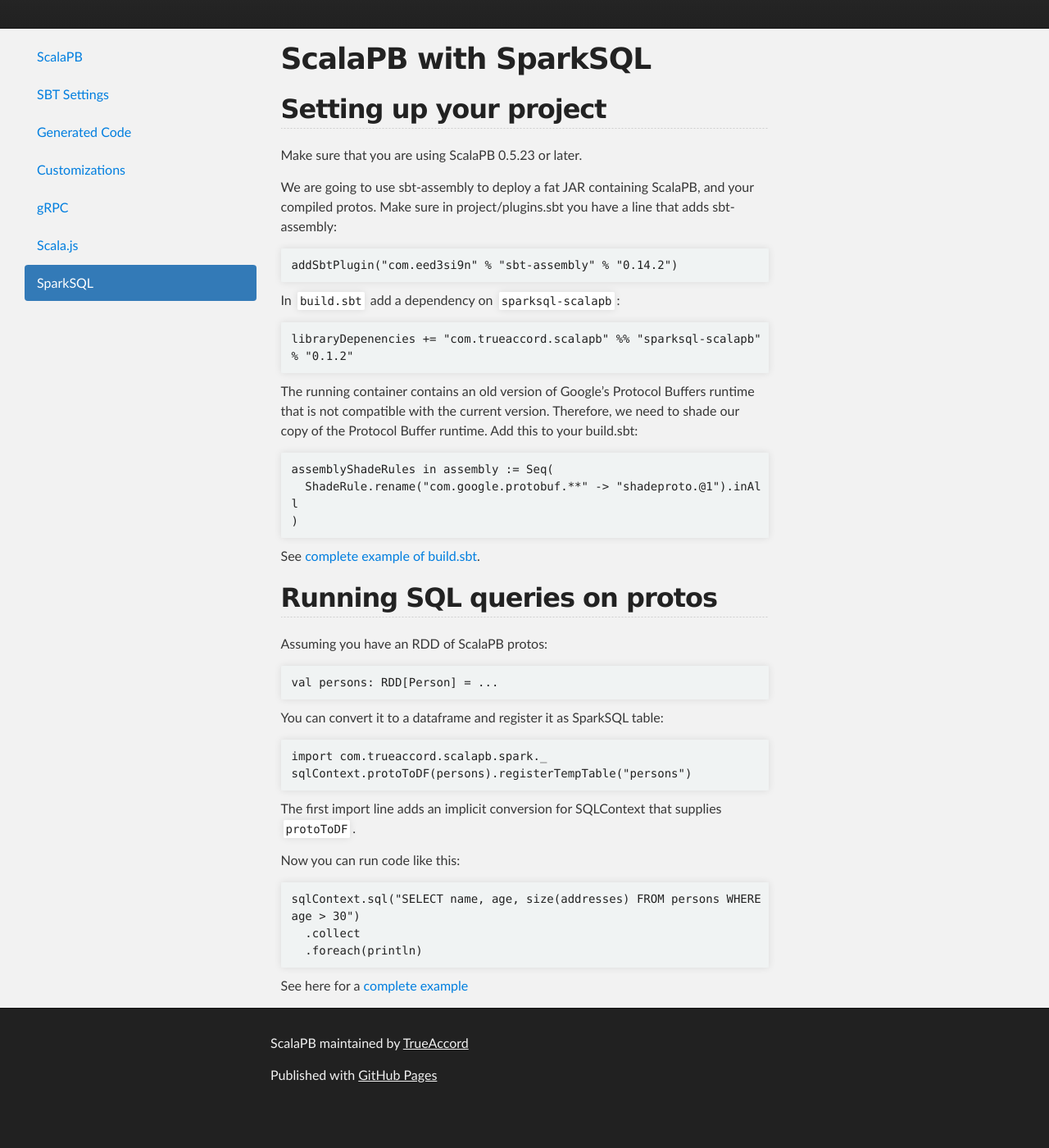
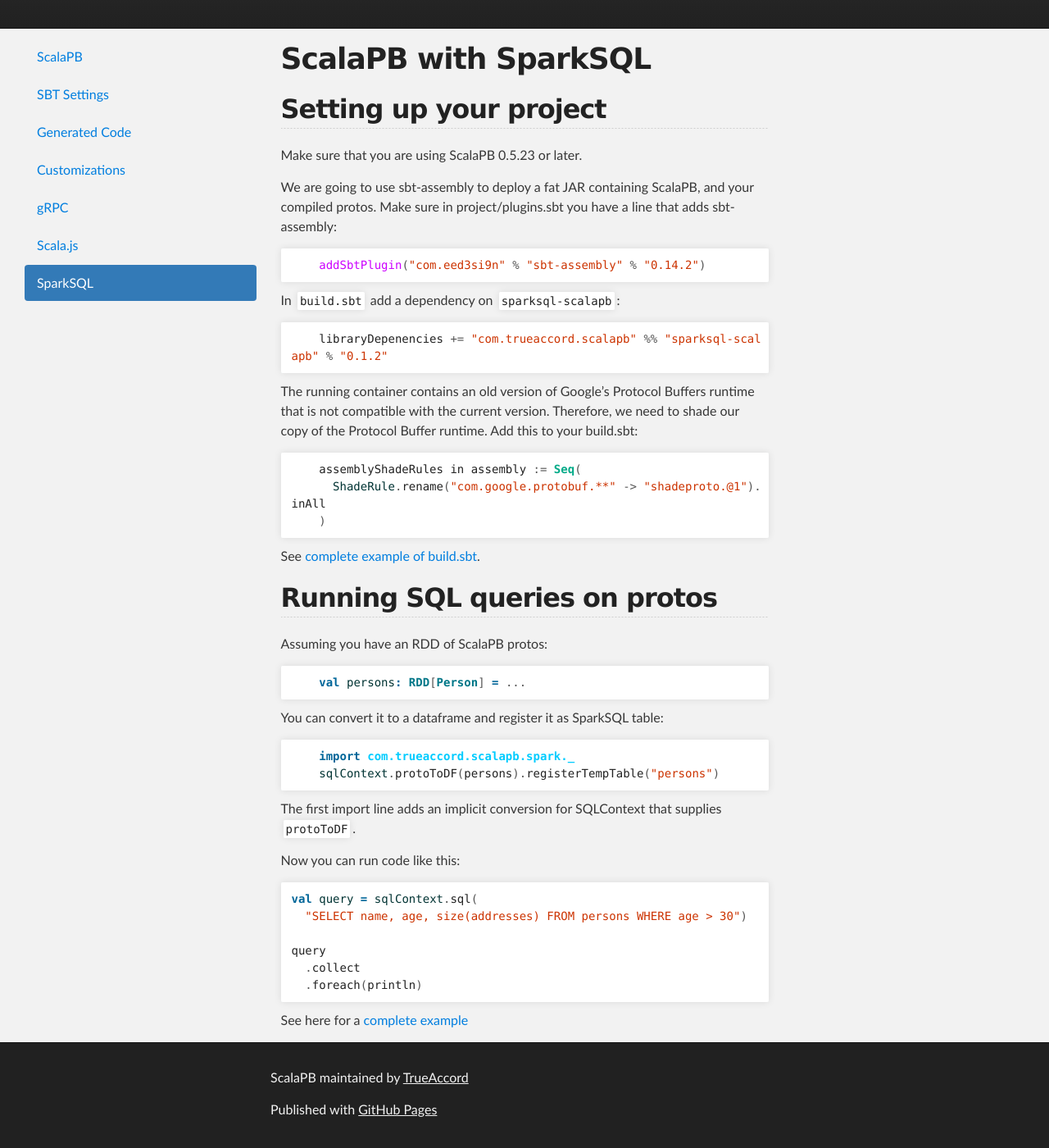
Before and after one commit to scalapb/ScalaPB, a Jekyll site: the page built from sparksql.md, in a window 1280 px wide and 1400 px high, scrolled down 185 px. Shown: the whole window at 82% size. Built offline with Jekyll 4.4.1, drawn with Linux system fonts in a browser that asks for light colours; before the commit the page ends 1543 px from its top, so only the background shows below that.

Commit message:
highlights

```diff
--- a/sparksql.md
+++ b/sparksql.md
@@ -13,19 +13,25 @@
 your compiled protos.  Make sure in project/plugins.sbt you have a line
 that adds sbt-assembly:
 
+{%highlight scala%}
     addSbtPlugin("com.eed3si9n" % "sbt-assembly" % "0.14.2")
+{%endhighlight%}
 
 In `build.sbt` add a dependency on `sparksql-scalapb`:
 
+{%highlight scala%}
     libraryDepenencies += "com.trueaccord.scalapb" %% "sparksql-scalapb" % "0.1.2"
+{%endhighlight%}
 
 The running container contains an old version of Google's Protocol Buffers
 runtime that is not compatible with the current version. Therefore, we need to
 shade our copy of the Protocol Buffer runtime. Add this to your build.sbt:
 
+{%highlight scala%}
     assemblyShadeRules in assembly := Seq(
       ShadeRule.rename("com.google.protobuf.**" -> "shadeproto.@1").inAll
     )
+{%endhighlight%}
 
 See [complete example of build.sbt](https://github.com/thesamet/sparksql-scalapb-test/blob/master/build.sbt).
 
@@ -33,20 +39,29 @@
 
 Assuming you have an RDD of ScalaPB protos:
 
+{%highlight scala%}
     val persons: RDD[Person] = ...
+{%endhighlight%}
 
 You can convert it to a dataframe and register it as SparkSQL table:
 
+{%highlight scala%}
     import com.trueaccord.scalapb.spark._
     sqlContext.protoToDF(persons).registerTempTable("persons")
+{%endhighlight%}
 
 The first import line adds an implicit conversion for SQLContext that supplies
 `protoToDF`.
 
 Now you can run code like this:
 
-    sqlContext.sql("SELECT name, age, size(addresses) FROM persons WHERE age > 30")
-      .collect
-      .foreach(println)
+{%highlight scala%}
+val query = sqlContext.sql(
+  "SELECT name, age, size(addresses) FROM persons WHERE age > 30")
+
+query
+  .collect
+  .foreach(println)
+{%endhighlight%}
 
 See here for a [complete example](https://github.com/thesamet/sparksql-scalapb-test)
```
